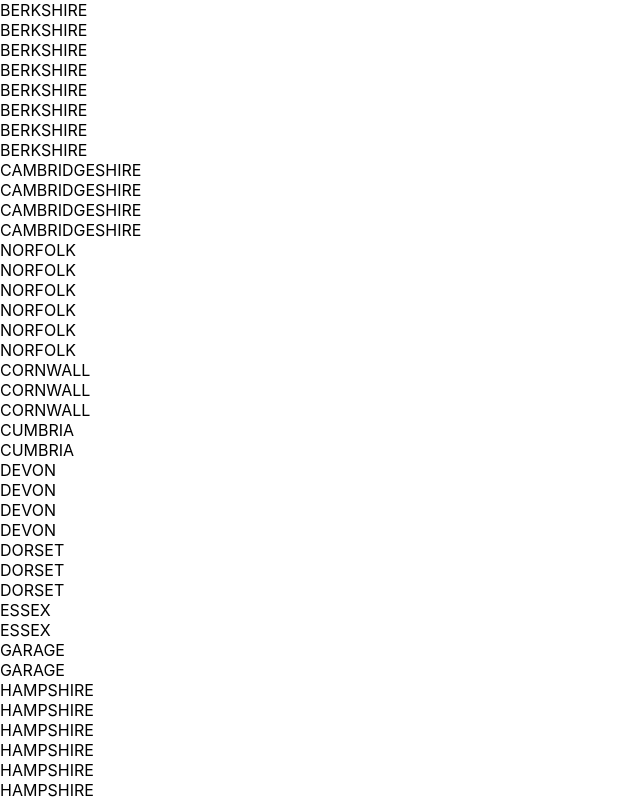
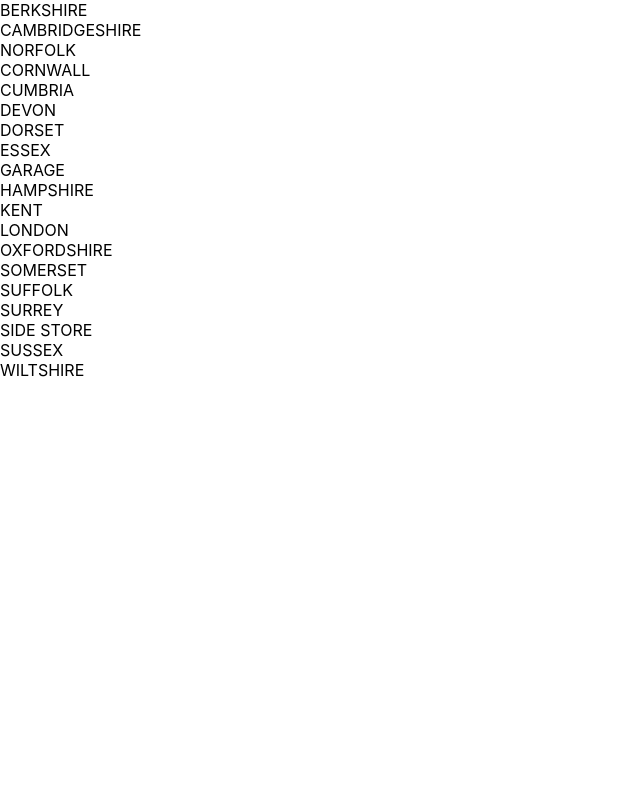
Before and after one commit to nivenreed/order-form, a React (Create React App) app: page / in a window 1280 px wide. Shown: the top 800 px of the page, without its empty margins (0-640 px from the left). Built offline with nearby package versions, Linux system fonts and the light colour scheme.

Commit message:
de-deuped list

```diff
--- a/src/App.js
+++ b/src/App.js
@@ -3,28 +3,17 @@ import Tweet from './CabinList';
 import cabinData from './data/cabin';
 
 function App(){
-  const cabinNameList = cabinData.map((data, index) => (
-    <li key={index}>{data.cabin} </li>
-  ))
-  return (
-      <ul>
-        {cabinData.map((data, index) => (
-          <li key={index}>{data.cabin} </li>
-        ))}
-      </ul>
 
-  );
-  // const cabinNameList = cabinData.map((data) => {
-  //   return <Tweet cabin={data.cabin} />
-  // });
-  // return(
-  //   <div className='app'>
-  //     <ul>
-  //       <li>{cabinNameList} </li>
-  //     </ul>
-  //     {/* {cabinNameList} */}
-  //   </div>
-  // )
+const cabinNameList1 = cabinData.map(data => data.cabin)
+const cabinNames = [...new Set(cabinNameList1)]
+const cabin = cabinNames.map((data, index)=> (
+  <li key={index}>{data}  </li>
+))
+return (
+  <ul>
+    {cabin}
+  </ul>
+)
 }
 
 
```
